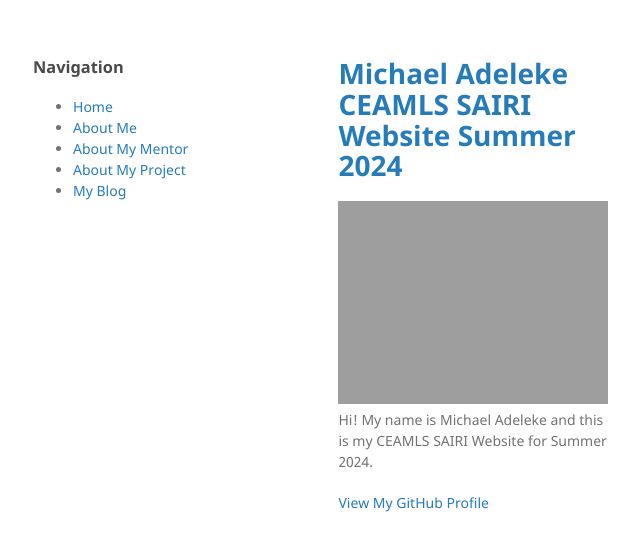
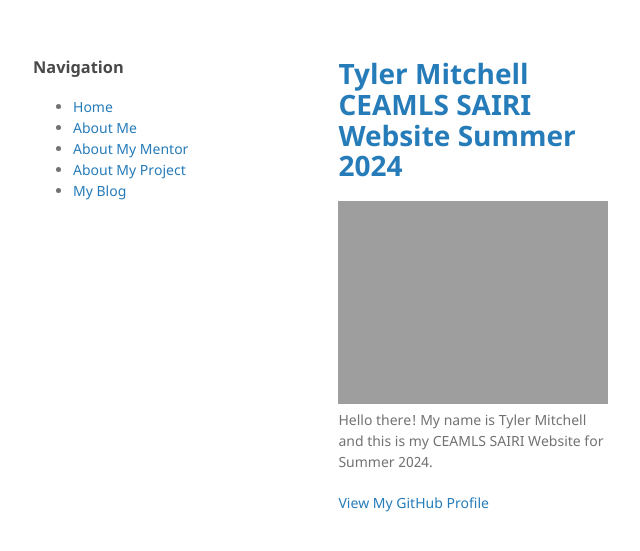
Before and after one commit to Tad-Baterbomb/Tad-Baterbomb.github.io, a Jekyll site: the page built from index.md, in a window 1280 px wide. Shown: the top 551 px of the page, without its empty margins (177-817 px from the left). Built offline with Jekyll 4.4.1, drawn with Linux system fonts in a browser that asks for light colours.

Commit message:
Update _config.yml

```diff
--- a/_config.yml
+++ b/_config.yml
@@ -1,6 +1,6 @@
-title: Michael Adeleke CEAMLS SAIRI Website Summer 2024
+title: Tyler Mitchell CEAMLS SAIRI Website Summer 2024
 logo: assets/img/3-012A4913 (1) (1).jpg
-description: Hi! My name is Michael Adeleke and this is my CEAMLS SAIRI Website for Summer 2024.
+description: Hello there! My name is Tyler Mitchell and this is my CEAMLS SAIRI Website for Summer 2024.
 show_downloads: true
 google_analytics:
 theme: jekyll-theme-minimal
```
